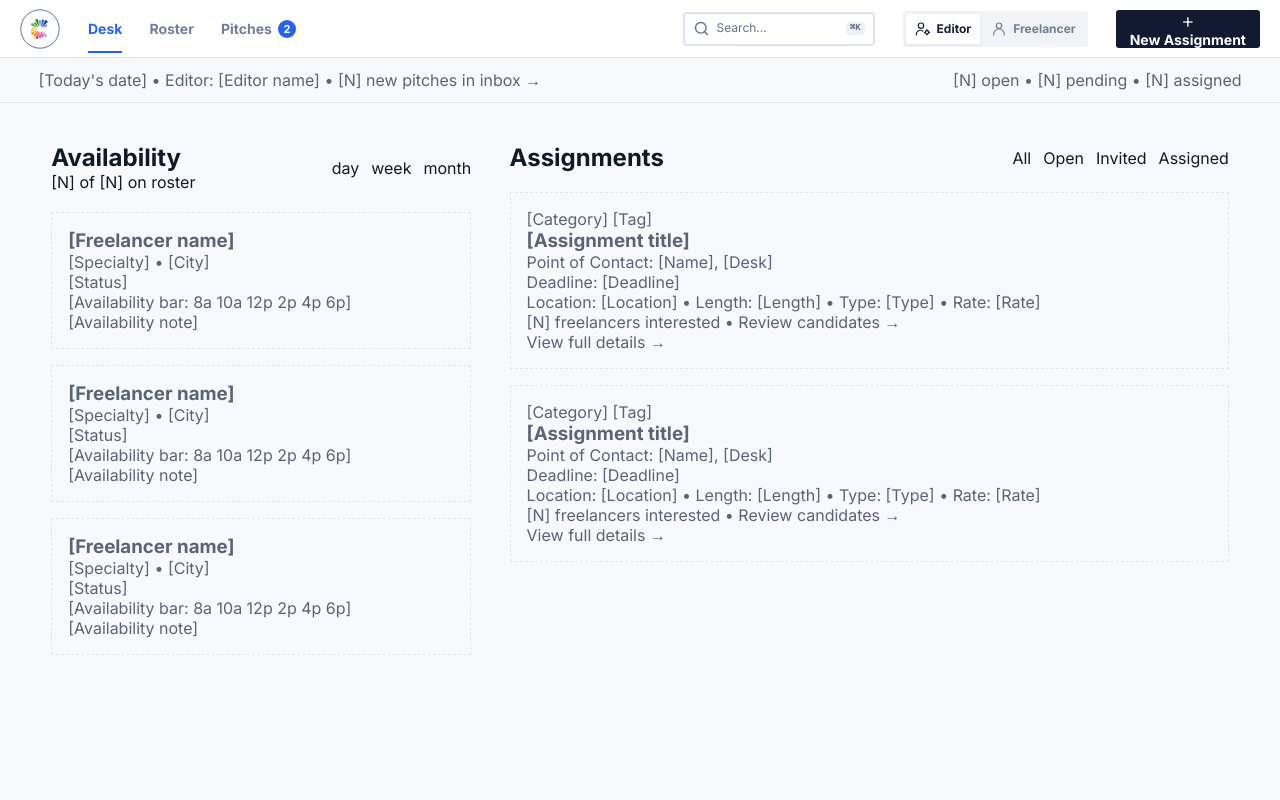
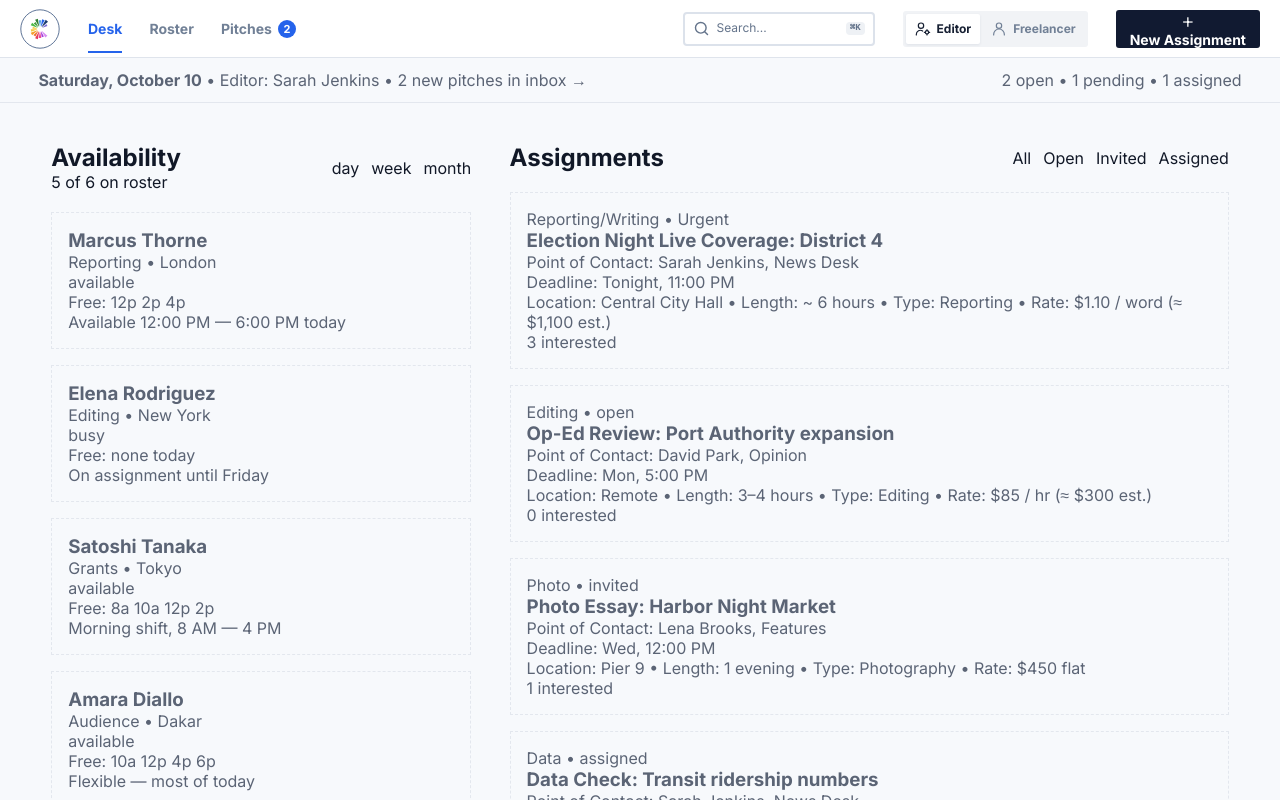
Before and after one commit to BU-Spark/se-iij-freelance-marketplace, a Next.js app: page /dashboard in a window 1280 px wide. Shown: the top 800 px of the page. Built offline with nearby package versions, Linux system fonts and the light colour scheme.

Commit message:
feat: show sample data on the dashboard

```diff
--- a/app/dashboard/page.tsx
+++ b/app/dashboard/page.tsx
@@ -1,23 +1,37 @@
 import { Header } from '../components/header/Header';
 import styles from './dashboard.module.css';
+import { ASSIGNMENTS, EDITOR_NAME, NEW_PITCHES, ROSTER } from './constants';
+import {
+  countByStatus,
+  countOnRoster,
+  formatDeadline,
+  formatDeskDate,
+  formatRate,
+  hourSlots,
+  SLOT_STARTS,
+  slotLabel,
+} from '../utils/dashboard.utils';
 
 /*
- * Dashboard skeleton: every section of the design is in place with placeholder text.
- * Real data, cards and styling come in the next PRs.
+ * Dashboard: shows the sample data as plain text.
+ * Cards and styling come in the next PRs.
  */
 
-const ROSTER_PLACEHOLDERS = [1, 2, 3];
-const ASSIGNMENT_PLACEHOLDERS = [1, 2];
+export default function Dashboard() {
+  const counts = countByStatus(ASSIGNMENTS);
 
-export default function Dashboard() {
   return (
     <div className={styles.shell}>
       <Header />
 
       {/* ---- Status bar ---- */}
       <div className={styles.statusBar}>
-        <p>[Today&apos;s date] • Editor: [Editor name] • [N] new pitches in inbox →</p>
-        <p>[N] open • [N] pending • [N] assigned</p>
+        <p>
+          <strong>{formatDeskDate(new Date())}</strong> • Editor: {EDITOR_NAME} • {NEW_PITCHES} new pitches in inbox →
+        </p>
+        <p>
+          {counts.open} open • {counts.invited} pending • {counts.assigned} assigned
+        </p>
       </div>
 
       <main className={styles.columns}>
@@ -26,7 +40,9 @@ export default function Dashboard() {
           <div className={styles.sectionHead}>
             <div>
               <h2 id="availability-heading">Availability</h2>
-              <p>[N] of [N] on roster</p>
+              <p>
+                {countOnRoster(ROSTER)} of {ROSTER.length} on roster
+              </p>
             </div>
             <div className={styles.toggles}>
               <button type="button">day</button>
@@ -36,15 +52,25 @@ export default function Dashboard() {
           </div>
 
           <ul className={styles.list}>
-            {ROSTER_PLACEHOLDERS.map((n) => (
-              <li key={n} className={styles.placeholder}>
-                <h3>[Freelancer name]</h3>
-                <p>[Specialty] • [City]</p>
-                <p>[Status]</p>
-                <p>[Availability bar: 8a 10a 12p 2p 4p 6p]</p>
-                <p>[Availability note]</p>
-              </li>
-            ))}
+            {ROSTER.map((m) => {
+              const slots = hourSlots(m.openHours);
+              return (
+                <li key={m.id} className={styles.placeholder}>
+                  <h3>{m.name}</h3>
+                  <p>
+                    {m.specialty} • {m.city}
+                  </p>
+                  <p>{m.status}</p>
+                  <p>
+                    Free:{' '}
+                    {SLOT_STARTS.filter((_, i) => slots[i])
+                      .map(slotLabel)
+                      .join(' ') || 'none today'}
+                  </p>
+                  <p>{m.note}</p>
+                </li>
+              );
+            })}
           </ul>
         </section>
 
@@ -61,16 +87,21 @@ export default function Dashboard() {
           </div>
 
           <ul className={styles.list}>
-            {ASSIGNMENT_PLACEHOLDERS.map((n) => (
-              <li key={n} className={styles.placeholder}>
+            {ASSIGNMENTS.map((a) => (
+              <li key={a.id} className={styles.placeholder}>
                 <article>
-                  <p>[Category] [Tag]</p>
-                  <h3>[Assignment title]</h3>
-                  <p>Point of Contact: [Name], [Desk]</p>
-                  <p>Deadline: [Deadline]</p>
-                  <p>Location: [Location] • Length: [Length] • Type: [Type] • Rate: [Rate]</p>
-                  <p>[N] freelancers interested • Review candidates →</p>
-                  <p>View full details →</p>
+                  <p>
+                    {a.category} • {a.urgent ? 'Urgent' : a.status}
+                  </p>
+                  <h3>{a.title}</h3>
+                  <p>
+                    Point of Contact: {a.contact.name}, {a.contact.desk}
+                  </p>
+                  <p>Deadline: {formatDeadline(a.deadline)}</p>
+                  <p>
+                    Location: {a.location} • Length: {a.length} • Type: {a.type} • Rate: {formatRate(a.rate)}
+                  </p>
+                  <p>{a.interestedIds.length} interested</p>
                 </article>
               </li>
             ))}
```
Also changed, not shown: 1 other file (tests, documents, lock files or other folders).
